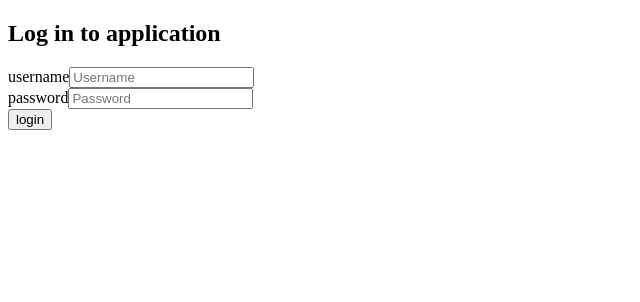
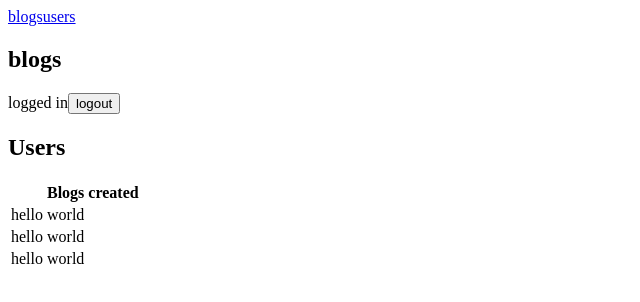
Before and after one commit to yellokat/full-stack-open, a React (Vite) app in the folder part-7/bloglist-frontend/: page /users in a window 1280 px wide. Before the commit this address led to /. Shown: the top 302 px of the page, without its empty margins (0-640 px from the left). Built offline with nearby package versions, Linux system fonts and the light colour scheme.

Commit message:
feat : implemented table placeholder

```diff
--- a/part-7/bloglist-frontend/src/pages/usersPage.jsx
+++ b/part-7/bloglist-frontend/src/pages/usersPage.jsx
@@ -1,19 +1,56 @@
 import React, { useEffect } from 'react'
-import { useSelector } from 'react-redux'
+import { useDispatch, useSelector } from 'react-redux'
 import { useNavigate } from 'react-router-dom'
+import { logout } from '../reducers/userSlice.js'
 
 function UsersPage() {
   const user = useSelector((state) => state.user)
   const navigate = useNavigate()
+  const dispatch = useDispatch()
 
-  useEffect(() => {
-    if (!user.name) {
-      window.alert('You are not logged in.')
-      navigate('/')
-    }
-  }, [user])
+  // useEffect(() => {
+  //   if (!user.name) {
+  //     window.alert('You are not logged in.')
+  //     navigate('/')
+  //   }
+  // }, [user])
 
-  return <div></div>
+  const handleLogout = async (event) => {
+    event.preventDefault()
+    await dispatch(logout())
+    window.localStorage.removeItem('activeUser')
+  }
+
+  const CustomTable = ({ data }) => {
+    return (
+      <table>
+        <thead>
+          <tr>
+            <th></th>
+            <th>Blogs created</th>
+          </tr>
+        </thead>
+        <tbody>
+          {data.map((item, index) => (
+            <tr key={index}>
+              <td>hello</td>
+              <td>world</td>
+            </tr>
+          ))}
+        </tbody>
+      </table>
+    )
+  }
+
+  return (
+    <div>
+      <h2>blogs</h2>
+      <span>{user.name} logged in</span>
+      <button onClick={handleLogout}>logout</button>
+      <h2>Users</h2>
+      <CustomTable data={[1, 1, 1]} />
+    </div>
+  )
 }
 
 export default UsersPage
```
